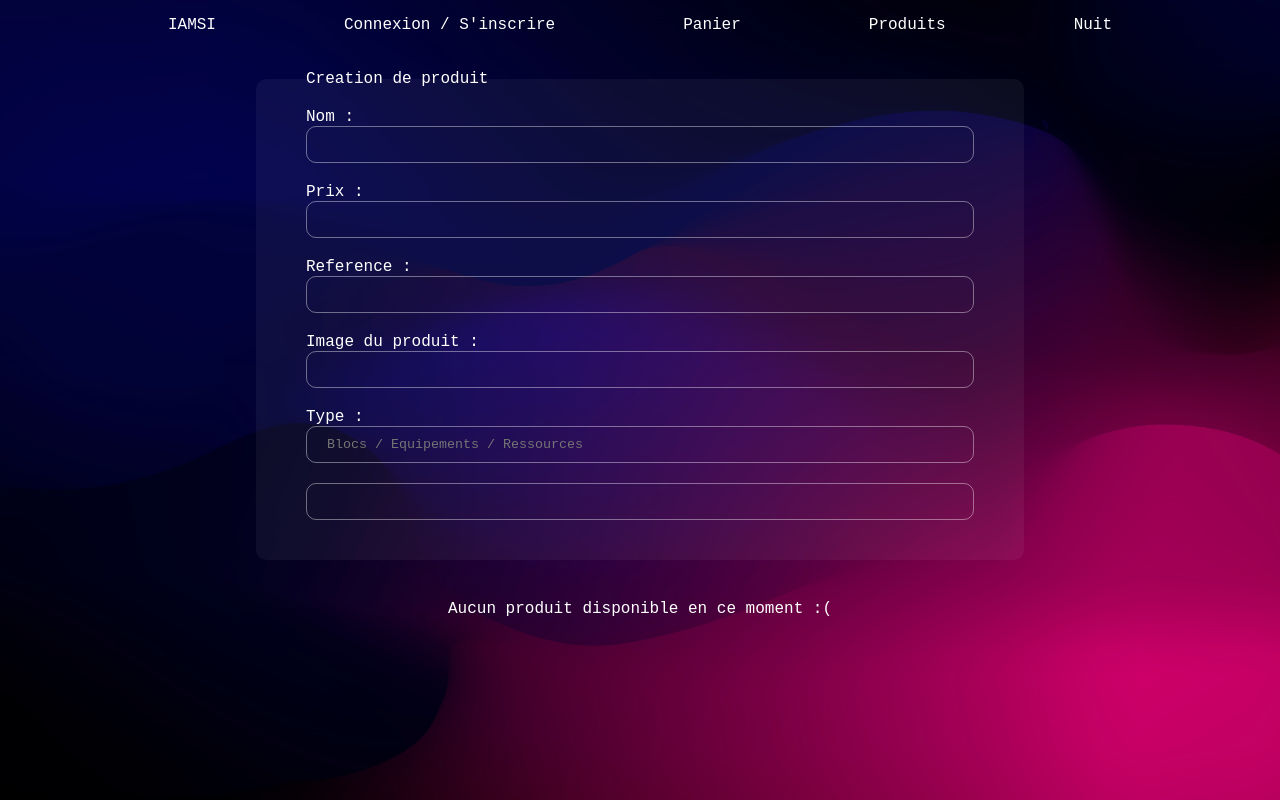
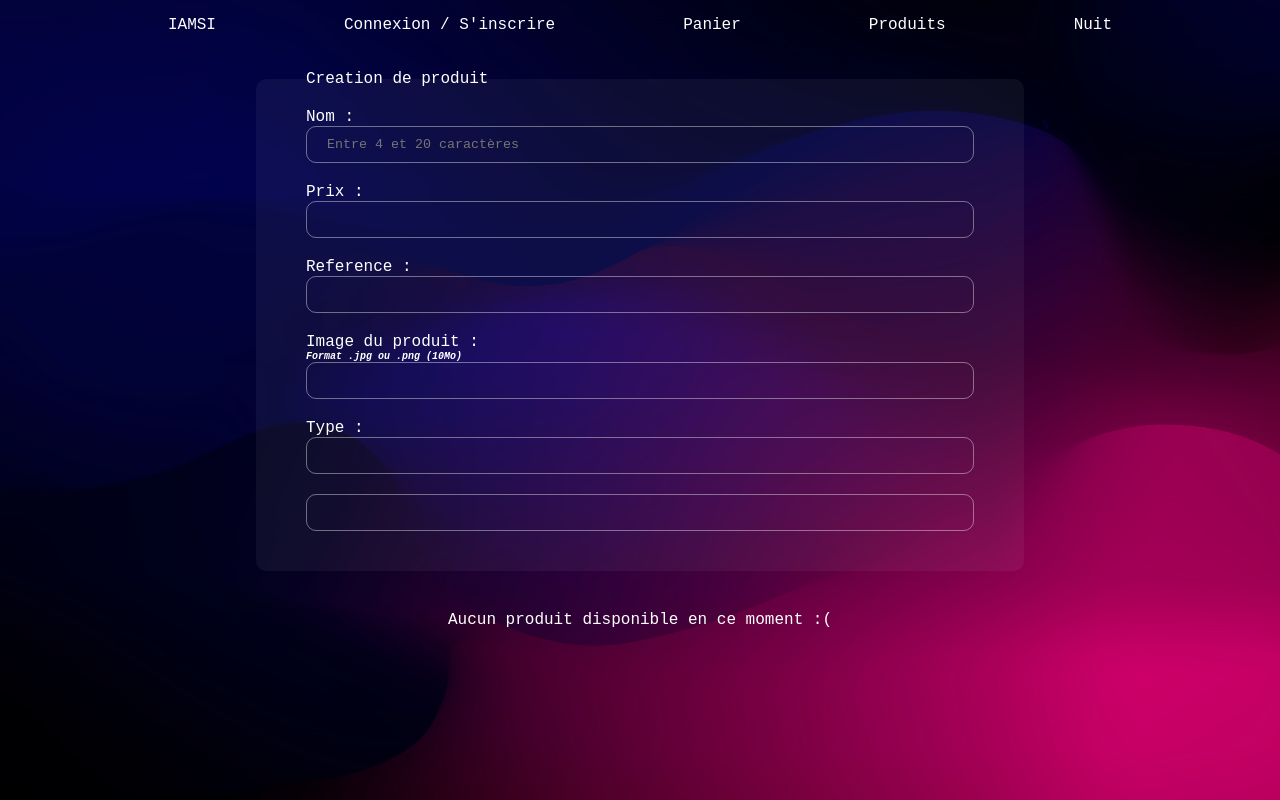
Before and after one commit to MikaChueWaye/IAMSI, a Symfony app: template templates/product/productList.html.twig in a window 1280 px wide. Run offline with Twig, Linux system fonts and the light colour scheme; the template is opened without the code that fills it, so the values that code supplies are empty; form fields are guessed from the names that the template uses; some libraries are stand-ins or nearby versions.

Commit message:
Product :  - modification pour restriction sur les inputs de création de produit

```diff
--- a/public/css/productList.css
+++ b/public/css/productList.css
@@ -29,6 +29,15 @@
     z-index: 10;
 }
 
+select {
+    background-color: var(--background-color);
+    border-radius: 10px;
+    padding: 10px 20px 10px 20px;
+    border: 1px solid rgba(255, 255, 255, 0.4);
+    margin-bottom: 20px;
+    z-index: 10;
+}
+
 fieldset button {
     background-color: transparent;
     height: 30px;
@@ -37,3 +46,10 @@
     align-self: end;
     z-index: 10;
 }
+
+.help-input-form {
+    text-align: left;
+    font-style: italic;
+    font-weight: bold;
+    font-size: 10px;
+}
--- a/templates/product/productList.html.twig
+++ b/templates/product/productList.html.twig
@@ -7,7 +7,7 @@
     <fieldset>
         <legend>Creation de produit</legend>
         {{ form_label(form.name, 'Nom : ') }}
-        {{ form_widget(form.name, {'id' : 'name'}) }}
+        {{ form_widget(form.name, {'id' : 'name', 'attr' : {'placeholder' : 'Entre 4 et 20 caractères'}}) }}
 
         {{ form_label(form.price, 'Prix : ') }}
         {{ form_widget(form.price, {'id' : 'price'}) }}
@@ -16,10 +16,11 @@
         {{ form_widget(form.ref, {'id' : 'ref'}) }}
 
         {{ form_label(form.imageProduct, 'Image du produit : ') }}
+        <p class="help-input-form">Format .jpg ou .png  (10Mo)</p>
         {{ form_widget(form.imageProduct, {'required' : '', 'attr' : {'accept' : 'image/png, image/jpeg'}}) }}
 
         {{ form_label(form.type, 'Type : ') }}
-        {{ form_widget(form.type, {'id' : 'type', 'attr' : {'placeholder' : 'Blocs / Equipements / Ressources'}}) }}
+        {{ form_widget(form.type, {'id' : 'type'}) }}
 
         {{ form_widget(form.create, {'id' : "creation-new-submit", 'label' : "Créer"}) }}
         <div id="fieldset-background" class="card"></div>
```
Also changed, not shown: src/Entity/Product.php (+10 -1 lines), src/Form/ProductType.php (+20 -3 lines).
